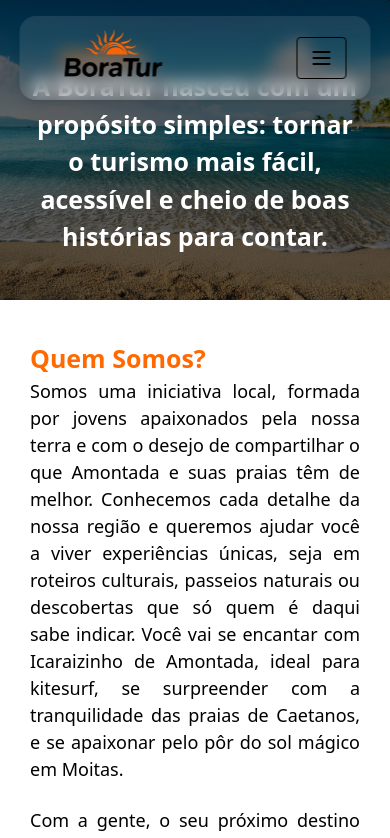
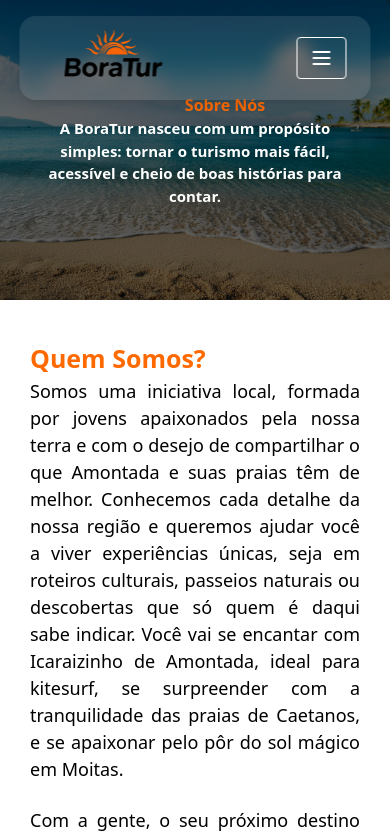
Before and after one commit to JuanMarks/mapa-praia-next, a Next.js app: page /sobre in a window 390 px wide. Shown: the top 838 px of the page. Built offline with nearby package versions, Linux system fonts and the light colour scheme.

Commit message:
fix: alterações nos componentes

```diff
--- a/src/components/Footer.tsx
+++ b/src/components/Footer.tsx
@@ -5,7 +5,7 @@ import { FaGithub, FaEnvelope, FaInfoCircle } from 'react-icons/fa';
 
 export default function Footer() {
   return (
-    <footer className="bg-white border-t py-5 px-6 flex flex-col md:flex-row items-center justify-between gap-4 text-sm text-gray-700">
+    <footer className="bg-white rounded-4xl border-t py-5 px-6 flex flex-col md:flex-row items-center justify-between gap-4 text-sm text-gray-700">
 
       {/* Logo à esquerda */}
       <div className="flex items-center gap-2">
@@ -29,13 +29,13 @@ export default function Footer() {
       <div className="flex flex-wrap justify-center gap-3">
         <a
           href="/sobre"
-          className="flex items-center gap-1 text-gray-700 border border-gray-300 px-3 py-1.5 rounded hover:bg-gray-100 transition"
+          className="flex items-center gap-1 text-gray-700 border rounded-4xl border-gray-300 px-3 py-1.5  hover:bg-gray-100 transition"
         >
           <FaInfoCircle /> Sobre
         </a>
         <a
           href="mailto:contato@amotur.org"
-          className="flex items-center gap-1 bg-orange-600 text-white px-3 py-1.5 rounded hover:bg-orange-700 transition"
+          className="flex items-center gap-1 bg-orange-600 text-white rounded-4xl px-3 py-1.5 hover:bg-orange-700 transition"
         >
           <FaEnvelope /> Contato
         </a>
@@ -43,7 +43,7 @@ export default function Footer() {
           href="https://github.com/seu-repo"
           target="_blank"
           rel="noopener noreferrer"
-          className="flex items-center gap-1 border border-gray-300 px-3 py-1.5 rounded hover:bg-gray-100 transition"
+          className="flex items-center gap-1 border border-gray-300 px-3 py-1.5 rounded-4xl hover:bg-gray-100 transition"
         >
           <FaGithub /> GitHub
         </a>
--- a/src/components/Header.tsx
+++ b/src/components/Header.tsx
@@ -1,12 +1,12 @@
 'use client';
 
-import React from 'react';
+import React, { useState } from 'react';
 import Image from 'next/image';
 import { useAuth } from '../hooks/useAuth';
 
 export default function Header() {
   const { role, loading } = useAuth();
-  const [menuOpen, setMenuOpen] = React.useState(false);
+  const [menuOpen, setMenuOpen] = useState(false);
 
   function logout() {
     if (typeof window !== 'undefined') {
@@ -16,10 +16,10 @@ export default function Header() {
   }
 
   return (
-    <header className="fixed top-4 left-1/2 -translate-x-1/2 w-[90%] max-w-5xl bg-white/10 backdrop-blur-sm text-white px-6 py-3 rounded-2xl shadow-lg flex justify-between items-center z-50">
+    <header className="absolute top-4 left-1/2 -translate-x-1/2 w-[90%] max-w-5xl bg-white/10 backdrop-blur-sm text-white px-6 py-3 rounded-2xl shadow-lg flex justify-between items-center z-40">
       {/* Logo */}
       <div className="flex items-center">
-        <div className="w-[140px] h-[60px] relative"> {/* ajusta o tamanho sem aumentar a div */}
+        <div className="w-[140px] h-[60px] relative">
           <Image
             src="/images/logo_amotur2.png"
             alt="Logo AMOTUR"
@@ -31,29 +31,29 @@ export default function Header() {
       </div>
 
       {/* Menu */}
-      <nav className="relative">
+      <nav className="relative items-center">
         {/* Botão de menu mobile */}
         <button
-          className="sm:hidden flex items-center px-3 py-2 border rounded text-black border-black"
+          className="sm:hidden flex items-center px-3 py-2 border rounded text-white border-white"
           onClick={() => setMenuOpen(!menuOpen)}
           aria-label="Abrir menu"
         >
           <svg className="h-6 w-6" viewBox="0 0 24 24">
-            <path d="M4 6h16M4 12h16M4 18h16" stroke="black" strokeWidth="2" strokeLinecap="round" />
+            <path d="M4 6h16M4 12h16M4 18h16" stroke="white" strokeWidth="2" strokeLinecap="round" />
           </svg>
         </button>
 
         {/* Menu mobile */}
         {menuOpen && (
-          <ul className=" z-[5000] absolute top-16 right-0 w-56 bg-white shadow-lg flex flex-col items-start p-4 sm:hidden rounded-2xl border border-gray-200">
-            <li className="mb-2 w-full"><a href="/" className="block text-lg font-medium text-black">Início</a></li>
-            <li className="mb-2 w-full"><a href="/sobre" className="block text-lg font-medium text-black">Sobre</a></li>
-            <li className="mb-2 w-full"><a href="#" className="block text-lg font-medium text-black">Contato</a></li>
+          <ul className="z-[9999] absolute top-16 right-0 w-56 bg-white text-black shadow-lg flex flex-col items-start p-4 sm:hidden rounded-2xl border border-gray-200">
+            <li className="mb-2 w-full"><a href="/" className="block text-lg font-medium">Início</a></li>
+            <li className="mb-2 w-full"><a href="/sobre" className="block text-lg font-medium">Sobre</a></li>
+            <li className="mb-2 w-full"><a href="#" className="block text-lg font-medium">Contato</a></li>
             <li className="w-full mt-2">
               {loading ? null : role === 'admin' ? (
                 <>
-                  <a onClick={logout} className="block text-lg font-medium text-black">Logout</a>
-                  <a href='pageadmin' className="block text-lg font-medium text-black">Dashboard Admin</a>
+                  <a onClick={logout} className="block text-lg font-medium cursor-pointer">Logout</a>
+                  <a href="/pageadmin" className="block text-lg font-medium">Dashboard Admin</a>
                 </>
               ) : (
                 <button
@@ -68,17 +68,17 @@ export default function Header() {
         )}
 
         {/* Menu desktop */}
-        <ul className="hidden sm:flex space-x-6 items-center p-1">
+        <ul className="hidden sm:flex space-x-6 items-center">
           <li><a href="/" className="text-white hover:text-amber-500 font-medium text-lg">Início</a></li>
           <li><a href="/sobre" className="text-white hover:text-amber-500 font-medium text-lg">Sobre</a></li>
           <li><a href="#" className="text-white hover:text-amber-500 font-medium text-lg">Contato</a></li>
           {loading ? null : role === 'admin' ? (
             <>
               <li>
-                  <a onClick={logout} className="text-white hover:text-amber-500 font-medium text-lg cursor-pointer">Logout</a>
+                <a onClick={logout} className="text-white hover:text-red-400 font-medium text-lg cursor-pointer">Logout</a>
               </li>
               <li>
-                  <a href='pageadmin' className="block text-white  hover:text-amber-500 font-medium text-lg cursor-pointer">Dashboard Admin</a>
+                <a href="/pageadmin" className="text-white hover:text-amber-500 font-medium text-lg">Dashboard</a>
               </li>
             </>
           ) : (
@@ -88,9 +88,7 @@ export default function Header() {
             >
               Login
             </button>
-
           )}
-
         </ul>
       </nav>
     </header>
--- a/src/components/HeroBanner.tsx
+++ b/src/components/HeroBanner.tsx
@@ -3,6 +3,7 @@
 import { motion } from 'framer-motion';
 import React from 'react';
 import Image from 'next/image'; // 1. Importe o componente Image
+import Header from './Header';
 
 export default function HeroBanner() {
   return (
@@ -21,6 +22,7 @@ export default function HeroBanner() {
         quality={80} // Opcional: ajusta a qualidade da imagem
         priority // Opcional: carrega a imagem prioritariamente (bom para imagens "hero")
       />
+      <Header/>
 
       {/* Camada de sobreposição e conteúdo */}
       <div className="relative z-10 flex h-full flex-col items-center justify-center bg-black/50 px-4 text-center">
--- a/src/components/SobreComponents/inicioSobre.tsx
+++ b/src/components/SobreComponents/inicioSobre.tsx
@@ -1,5 +1,3 @@
-
-
 import React from 'react'
 
 export default function InicioSobre() {
@@ -10,10 +8,12 @@ export default function InicioSobre() {
     <div className="relative w-full h-[300px] overflow-hidden bg-cover bg-[position:center_bottom] flex items-center justify-center" style={{ backgroundImage: `url('${imagePath}')` }}>
       <div className="absolute inset-0 bg-black opacity-60"></div>
       <div className="relative z-10 text-white text-center">
-        <h5 className="text-orange-500 text-start  sm:text-2xl text-18px pl-[60px] font-bold">Sobre Nós</h5>
-        <h1 className="sm:text-4xl text-[25px] px-8 font-bold">
-          A BoraTur nasceu com um propósito simples: tornar o turismo mais fácil, acessível e cheio de boas histórias para contar.
-        </h1>
+        <h5 className="text-orange-500 items-center sm:items-center sm:text-2xl text-18px pl-[60px] font-bold">Sobre Nós</h5>
+        <h5 className="sm:text-2xl text-[15px] px-8 font-bold">
+          A BoraTur nasceu com um propósito simples: tornar o turismo mais fácil,
+          <br />
+           acessível e cheio de boas histórias para contar.
+        </h5>
       </div>
     </div>
   );
--- a/src/pages/index.tsx
+++ b/src/pages/index.tsx
@@ -1,6 +1,5 @@
 import dynamic from 'next/dynamic';
 import './globals.css';
-import Header from '@/components/Header';
 import Footer from '@/components/Footer';
 import HeroBanner from '@/components/HeroBanner';
 
@@ -10,7 +9,6 @@ const CarrosselHorizontal = dynamic(() => import ('@/components/CarrosselHorizon
 export default function Home() {
   return (
     <div className="min-h-screen">
-      <Header />
       <HeroBanner/>
       <MapaInterativo />
       <main className="p-4 bg-white">
```
Also changed, not shown: src/components/CarrosselHorizontal.tsx (indentation only). Lines whose indentation alone changed are shown as unchanged.
